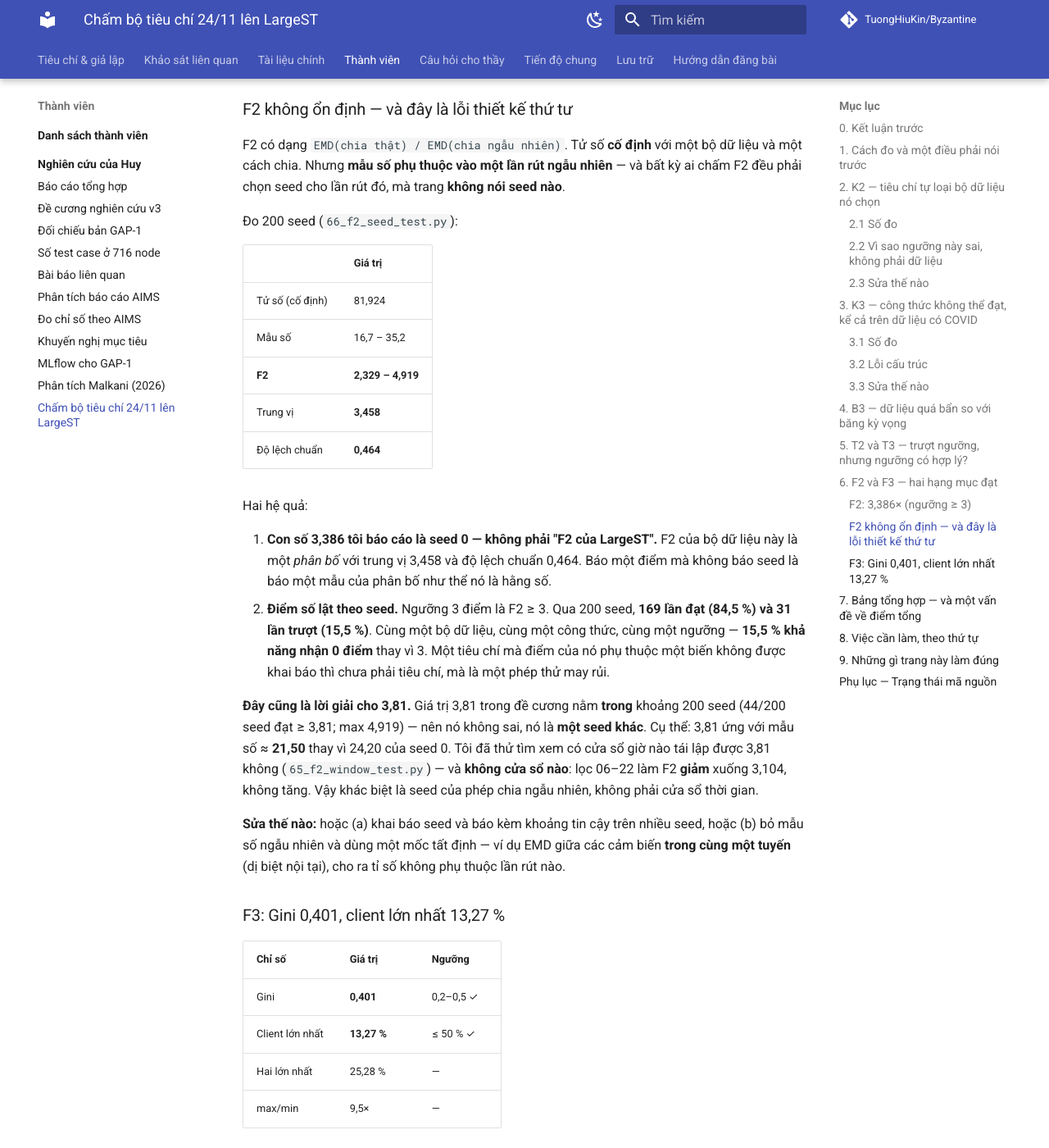
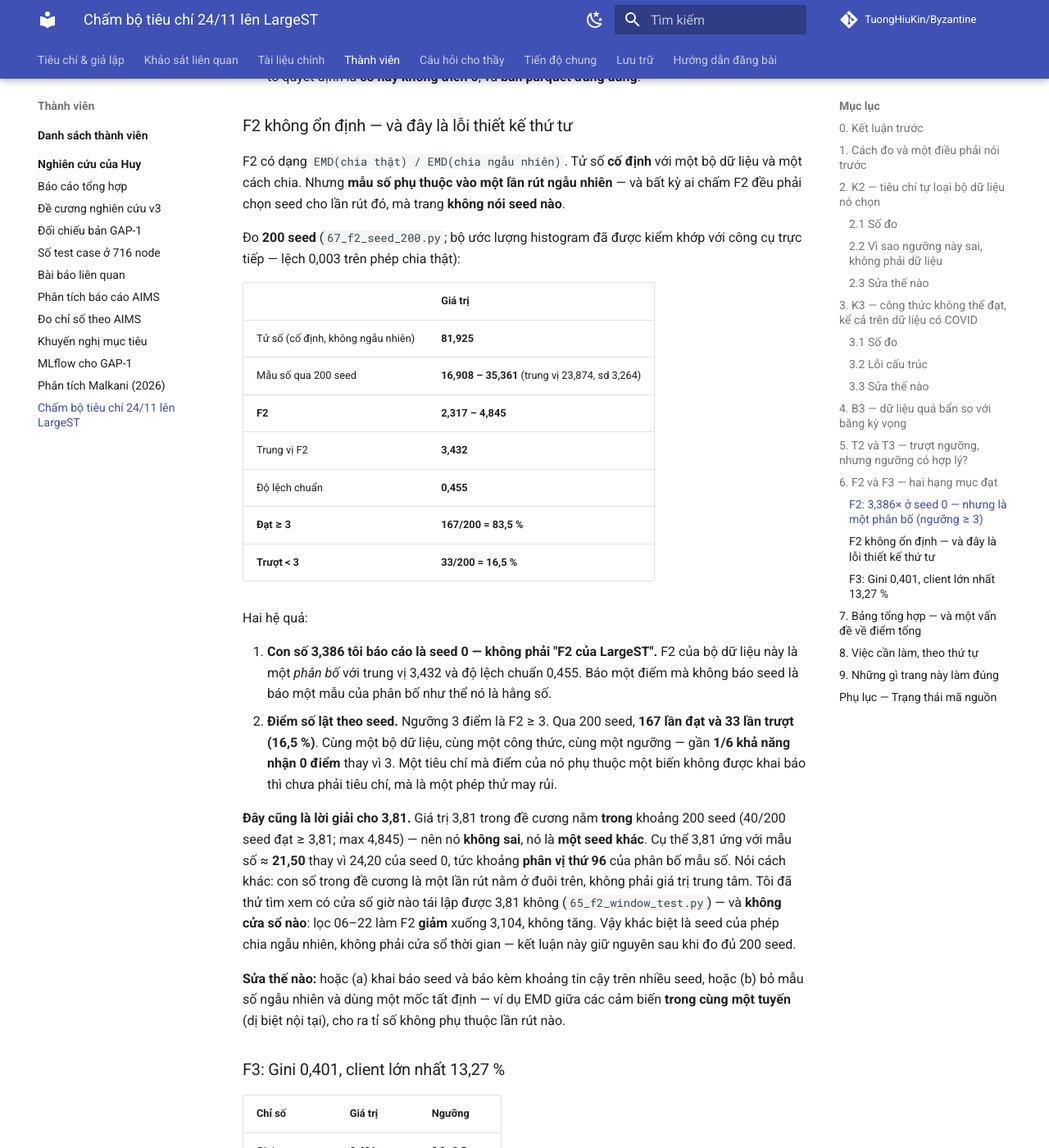
Before and after one commit to TuongHiuKin/Byzantine, an MkDocs documentation site: the page built from docs/nghien-cuu/cham-tieu-chi-24-11.md, in a window 1280 px wide and 1400 px high, scrolled down 7000 px. Shown: the whole window at 82% size. Built offline with MkDocs 1.6.1 and Material for MkDocs 9.7.7, drawn with Linux system fonts in a browser that asks for light colours; comment, search, counter and statistics services are not loaded; some of the changed text lies outside the part shown.

Commit message:
Cham tieu chi 24/11: do that 200 seed cho F2, sua chieu fillna, kiem 2 DOI

```diff
--- a/docs/nghien-cuu/cham-tieu-chi-24-11.md
+++ b/docs/nghien-cuu/cham-tieu-chi-24-11.md
@@ -15,7 +15,7 @@
 |---|---|---|---|
 | **T2** Độ đầy đủ | NaN **2,161 %** | ≤ 1 % | **TRƯỢT** (0 điểm) |
 | **T3** Tính hợp lệ | lỗi **2,79 %** | ≤ 1 % | **TRƯỢT** (0 điểm) |
-| **F2** Dị biệt | **3,386×** (seed 0; 200 seed: 2,33–4,92) | ≥ 3 | **ĐẠT, nhưng 15,5 % seed trượt** |
+| **F2** Dị biệt | **3,386×** (seed 0; 200 seed: 2,32–4,84, trung vị 3,432) | ≥ 3 | **ĐẠT, nhưng 16,5 % seed trượt** |
 | **F3** Tỉ trọng | Gini **0,401**, lớn nhất **13,27 %** | Gini 0,2–0,5, không client > 50 % | **ĐẠT** (3 điểm) |
 | **B3** Lỗi giống tấn công | **59,09 %** client | 10–40 % | **TRƯỢT** (quá bẩn) |
 | **K2** Độ tầm thường | R² **0,8667** | ≤ 0,70 | **TRƯỢT** (0 điểm) |
@@ -25,7 +25,7 @@ Ba kết luận:
 
 1. **Rubric tự loại bộ dữ liệu mà nó chọn.** K2 = 0,8667 trong khi ngưỡng là ≤ 0,70. Đây không phải lỗi nhỏ — cùng một ngưỡng, chấm lên chính LargeST SD, cho **0 điểm ở hạng mục "độ tầm thường"**.
 2. **K3 không thể đạt trên bất kỳ dữ liệu giao thông thật nào** — kể cả năm COVID. Đây là **lỗi cấu trúc của công thức**, sẽ giải thích ở §3.
-3. **F2 đạt nhưng không ổn định.** Tử số cố định, mẫu số là **một lần rút ngẫu nhiên không được khai báo seed**. Qua 200 seed, F2 chạy từ **2,33 đến 4,92**, và **15,5 % số seed cho 0 điểm** dù cùng dữ liệu, cùng công thức, cùng ngưỡng. Con số 3,81 trong đề cương không sai — nó chỉ là một seed khác (§6).
+3. **F2 đạt nhưng không ổn định.** Tử số cố định, mẫu số là **một lần rút ngẫu nhiên không được khai báo seed**. Qua 200 seed, F2 chạy từ **2,32 đến 4,84** (trung vị 3,432), và **16,5 % số seed cho 0 điểm** dù cùng dữ liệu, cùng công thức, cùng ngưỡng. Con số 3,81 trong đề cương không sai — nó chỉ là một seed khác (§6).
 4. **B1 vẫn chưa đo được** vì cần huấn luyện — đúng như trang đã ghi, nhưng nó là tiêu chí được kỳ vọng dự báo FPR mạnh nhất (§4.2 của trang), nên thiếu nó là thiếu trụ chính.
 
 ---
@@ -163,7 +163,7 @@ Như vậy điểm vẫn phân biệt được, và gate vẫn chặn được d
 
 ## 6. F2 và F3 — hai hạng mục đạt
 
-### F2: 3,386× (ngưỡng ≥ 3)
+### F2: 3,386× ở seed 0 — nhưng là một phân bố (ngưỡng ≥ 3)
 
 | Chia | EMD trung vị |
 |---|---|
@@ -191,22 +191,24 @@ Hai điều rút ra, cả hai **ngược** với điều tôi đã viết:
 
 F2 có dạng `EMD(chia thật) / EMD(chia ngẫu nhiên)`. Tử số **cố định** với một bộ dữ liệu và một cách chia. Nhưng **mẫu số phụ thuộc vào một lần rút ngẫu nhiên** — và bất kỳ ai chấm F2 đều phải chọn seed cho lần rút đó, mà trang **không nói seed nào**.
 
-Đo 200 seed (`66_f2_seed_test.py`):
+Đo **200 seed** (`67_f2_seed_200.py`; bộ ước lượng histogram đã được kiểm khớp với công cụ trực tiếp — lệch 0,003 trên phép chia thật):
 
 | | Giá trị |
 |---|---|
-| Tử số (cố định) | 81,924 |
-| Mẫu số | 16,7 – 35,2 |
-| **F2** | **2,329 – 4,919** |
-| Trung vị | **3,458** |
-| Độ lệch chuẩn | **0,464** |
+| Tử số (cố định, không ngẫu nhiên) | **81,925** |
+| Mẫu số qua 200 seed | **16,908 – 35,361** (trung vị 23,874, sd 3,264) |
+| **F2** | **2,317 – 4,845** |
+| Trung vị F2 | **3,432** |
+| Độ lệch chuẩn | **0,455** |
+| **Đạt ≥ 3** | **167/200 = 83,5 %** |
+| **Trượt < 3** | **33/200 = 16,5 %** |
 
 Hai hệ quả:
 
-1. **Con số 3,386 tôi báo cáo là seed 0 — không phải "F2 của LargeST".** F2 của bộ dữ liệu này là một *phân bố* với trung vị 3,458 và độ lệch chuẩn 0,464. Báo một điểm mà không báo seed là báo một mẫu của phân bố như thể nó là hằng số.
-2. **Điểm số lật theo seed.** Ngưỡng 3 điểm là F2 ≥ 3. Qua 200 seed, **169 lần đạt (84,5 %) và 31 lần trượt (15,5 %)**. Cùng một bộ dữ liệu, cùng một công thức, cùng một ngưỡng — **15,5 % khả năng nhận 0 điểm** thay vì 3. Một tiêu chí mà điểm của nó phụ thuộc một biến không được khai báo thì chưa phải tiêu chí, mà là một phép thử may rủi.
+1. **Con số 3,386 tôi báo cáo là seed 0 — không phải "F2 của LargeST".** F2 của bộ dữ liệu này là một *phân bố* với trung vị 3,432 và độ lệch chuẩn 0,455. Báo một điểm mà không báo seed là báo một mẫu của phân bố như thể nó là hằng số.
+2. **Điểm số lật theo seed.** Ngưỡng 3 điểm là F2 ≥ 3. Qua 200 seed, **167 lần đạt và 33 lần trượt (16,5 %)**. Cùng một bộ dữ liệu, cùng một công thức, cùng một ngưỡng — gần **1/6 khả năng nhận 0 điểm** thay vì 3. Một tiêu chí mà điểm của nó phụ thuộc một biến không được khai báo thì chưa phải tiêu chí, mà là một phép thử may rủi.
 
-**Đây cũng là lời giải cho 3,81.** Giá trị 3,81 trong đề cương nằm **trong** khoảng 200 seed (44/200 seed đạt ≥ 3,81; max 4,919) — nên nó không sai, nó là **một seed khác**. Cụ thể: 3,81 ứng với mẫu số ≈ **21,50** thay vì 24,20 của seed 0. Tôi đã thử tìm xem có cửa sổ giờ nào tái lập được 3,81 không (`65_f2_window_test.py`) — và **không cửa sổ nào**: lọc 06–22 làm F2 **giảm** xuống 3,104, không tăng. Vậy khác biệt là seed của phép chia ngẫu nhiên, không phải cửa sổ thời gian.
+**Đây cũng là lời giải cho 3,81.** Giá trị 3,81 trong đề cương nằm **trong** khoảng 200 seed (40/200 seed đạt ≥ 3,81; max 4,845) — nên nó **không sai**, nó là **một seed khác**. Cụ thể 3,81 ứng với mẫu số ≈ **21,50** thay vì 24,20 của seed 0, tức khoảng **phân vị thứ 96** của phân bố mẫu số. Nói cách khác: con số trong đề cương là một lần rút nằm ở đuôi trên, không phải giá trị trung tâm. Tôi đã thử tìm xem có cửa sổ giờ nào tái lập được 3,81 không (`65_f2_window_test.py`) — và **không cửa sổ nào**: lọc 06–22 làm F2 **giảm** xuống 3,104, không tăng. Vậy khác biệt là seed của phép chia ngẫu nhiên, không phải cửa sổ thời gian — kết luận này giữ nguyên sau khi đo đủ 200 seed.
 
 **Sửa thế nào:** hoặc (a) khai báo seed và báo kèm khoảng tin cậy trên nhiều seed, hoặc (b) bỏ mẫu số ngẫu nhiên và dùng một mốc tất định — ví dụ EMD giữa các cảm biến **trong cùng một tuyến** (dị biệt nội tại), cho ra tỉ số không phụ thuộc lần rút nào.
 
@@ -229,7 +231,7 @@ Hai hệ quả:
 |---|---|---|---|---|
 | T2 | 2,161 % | ≤ 1 % | **0** | ngưỡng quá chặt cho PeMS |
 | T3 | 2,79 % | ≤ 1 % | **0** | ngưỡng quá chặt cho PeMS |
-| F2 | 3,386× (seed 0) | ≥ 3 | **3** | không khai báo seed → 15,5 % seed cho 0 |
+| F2 | 3,386× (seed 0), trung vị 3,432 | ≥ 3 | **3** | không khai báo seed → 16,5 % seed cho 0 |
 | F3 | 0,401 / 13,27 % | 0,2–0,5, ≤ 50 % | **3** | — |
 | B1 | *chưa đo* | ≥ 2 | **?** | cần huấn luyện |
 | B3 | 59,09 % | 10–40 % | **0** | dữ liệu thật quá bẩn |
@@ -249,7 +251,7 @@ Hai hệ quả:
 |---|---|---|
 | 1 | **Sửa K2** sang tỉ số MAE (luật đơn giản ÷ SOTA), ngưỡng ≥ 1,5 | Công thức hiện tại loại mọi dữ liệu tuần hoàn, tức mọi dữ liệu giao thông |
 | 2 | **Sửa K3** sang so cùng kỳ giữa hai năm, hoặc bỏ dạng tỉ số | Công thức hiện tại không thể đạt, kể cả năm COVID |
-| 2b | **Khai báo seed cho F2, hoặc bỏ mẫu số ngẫu nhiên** | 15,5 % seed cho 0 điểm; F2 hiện là biến ngẫu nhiên không khai báo |
+| 2b | **Khai báo seed cho F2, hoặc bỏ mẫu số ngẫu nhiên** | 16,5 % seed cho 0 điểm; F2 hiện là biến ngẫu nhiên không khai báo |
 | 3 | **Tách ngưỡng gate và ngưỡng score** cho T2/T3 | PeMS thật không đạt 1 %; giữ 1 % làm score, nới gate lên 5 % |
 | 4 | **Quyết định B3**: chấp nhận 59 % làm điều kiện mạnh, hay lọc trước | Đây là quyết định về **thiết kế thí nghiệm**, phải chốt trước khi chạy |
 | 5 | **Đo B1** — cần mô hình ridge AR-12 huấn luyện tập trung | B1 là tiêu chí dự báo FPR mạnh nhất theo §4.2 của trang |
@@ -287,4 +289,14 @@ Toàn bộ `.py` trong repo: `them.py`, `them_cau_hoi.py` (hai script thêm tran
 
 Điều này **không** nhất thiết là lỗi — mã có thể chưa được đẩy lên. Nhưng nó có nghĩa là **chưa ai ngoài tác giả chạy lại được** bất kỳ con số nào trong trang chấm điểm, kể cả F2 = 3,81, HDR = 2,64, K2 = 0,98 của dữ liệu sin. Các con số trong trang này được đo bằng mã ở `61_score_criteria_24-11.py` và `62_b3_k3_check.py`, chạy lại được.
 
-**Kiểm chứng trích dẫn:** 8/8 định danh arXiv trên trang resolve đúng, title khớp từng chữ (arXiv API, 24/11/2026). Không có định danh nào trỏ sang bài khác. Hai trích dẫn không phải arXiv — Petkani (Future Transportation 6(3):124) và Miller (Data 9(12):151) — chưa kiểm trong lượt này.
+**Kiểm chứng trích dẫn — 10/10.**
+
+- **8/8 arXiv** resolve đúng, title khớp từng chữ (arXiv API, 24/11/2026). Không có định danh nào trỏ sang bài khác.
+- **2/2 DOI** khớp **mọi trường** (Crossref, 25/11/2026):
+
+| DOI | Kết quả Crossref | Khớp |
+|---|---|---|
+| `10.3390/futuretransp6030124` | Petkani et al., *Data Quality in Traffic Management: Framework and Real-World Impacts*, **Future Transportation 6(3):124, 2026** | title, journal, vol 6, issue 3, article 124, năm 2026 — **tất cả** |
+| `10.3390/data9120151` | Miller et al., *A Framework for Current and New Data Quality Dimensions: An Overview*, **Data 9(12):151, 2024** | title, journal, vol 9, issue 12, article 151, năm 2024 — **tất cả** |
+
+Danh sách tham chiếu của trang **không có lỗi trích dẫn nào** — kể cả số tập, số kỳ, số bài. Đây là mức chính xác cao hơn phần lớn bài báo đã công bố, và cần nói rõ vì nó **tách biệt** khỏi các vấn đề phương pháp ở trên: người viết tra tài liệu tốt, chỉ là ba trong tám công thức chưa được chạy thử.
```
